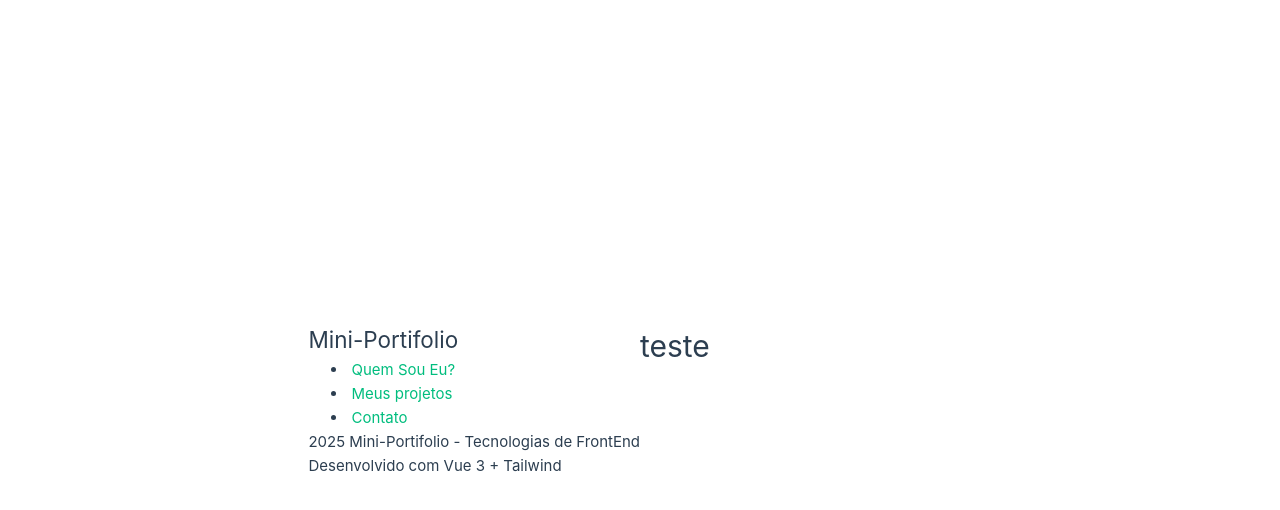
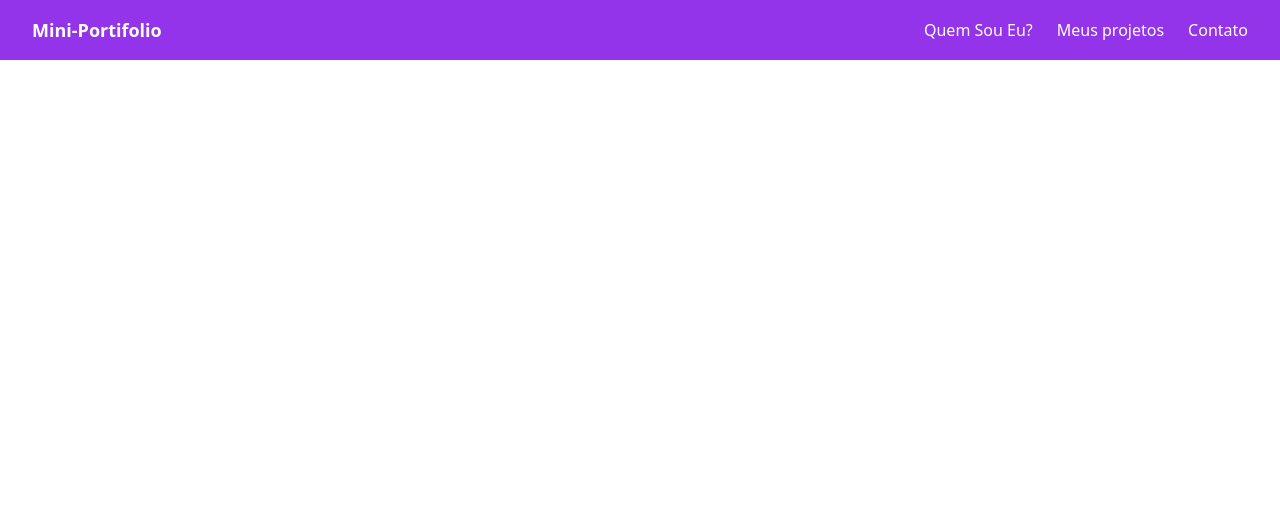
Before and after one commit to takiguchii/Mini-Portifolio, a Vue app in the folder Portifolio/: page / in a window 1280 px wide. Shown: the top 510 px of the page. Built offline with nearby package versions, Linux system fonts and the light colour scheme.

Commit message:
fix: fixing bugs

```diff
--- a/Portifolio/index.html
+++ b/Portifolio/index.html
@@ -5,6 +5,7 @@
     <link rel="icon" href="/favicon.ico">
     <meta name="viewport" content="width=device-width, initial-scale=1.0">
     <title>Vite App</title>
+    <script src="https://cdn.tailwindcss.com"></script>
   </head>
   <body>
     <div id="app"></div>
--- a/Portifolio/src/App.vue
+++ b/Portifolio/src/App.vue
@@ -5,9 +5,4 @@ import Footer from './components/FooterComponent.vue'
 
 <template>
   <Navbar />
-  <h1>
-    teste
-  </h1>
-  <Footer />
-
 </template>
--- a/Portifolio/src/assets/base.css
+++ /dev/null
@@ -1,86 +0,0 @@
-/* color palette from <https://github.com/vuejs/theme> */
-:root {
-  --vt-c-white: #ffffff;
-  --vt-c-white-soft: #f8f8f8;
-  --vt-c-white-mute: #f2f2f2;
-
-  --vt-c-black: #181818;
-  --vt-c-black-soft: #222222;
-  --vt-c-black-mute: #282828;
-
-  --vt-c-indigo: #2c3e50;
-
-  --vt-c-divider-light-1: rgba(60, 60, 60, 0.29);
-  --vt-c-divider-light-2: rgba(60, 60, 60, 0.12);
-  --vt-c-divider-dark-1: rgba(84, 84, 84, 0.65);
-  --vt-c-divider-dark-2: rgba(84, 84, 84, 0.48);
-
-  --vt-c-text-light-1: var(--vt-c-indigo);
-  --vt-c-text-light-2: rgba(60, 60, 60, 0.66);
-  --vt-c-text-dark-1: var(--vt-c-white);
-  --vt-c-text-dark-2: rgba(235, 235, 235, 0.64);
-}
-
-/* semantic color variables for this project */
-:root {
-  --color-background: var(--vt-c-white);
-  --color-background-soft: var(--vt-c-white-soft);
-  --color-background-mute: var(--vt-c-white-mute);
-
-  --color-border: var(--vt-c-divider-light-2);
-  --color-border-hover: var(--vt-c-divider-light-1);
-
-  --color-heading: var(--vt-c-text-light-1);
-  --color-text: var(--vt-c-text-light-1);
-
-  --section-gap: 160px;
-}
-
-@media (prefers-color-scheme: dark) {
-  :root {
-    --color-background: var(--vt-c-black);
-    --color-background-soft: var(--vt-c-black-soft);
-    --color-background-mute: var(--vt-c-black-mute);
-
-    --color-border: var(--vt-c-divider-dark-2);
-    --color-border-hover: var(--vt-c-divider-dark-1);
-
-    --color-heading: var(--vt-c-text-dark-1);
-    --color-text: var(--vt-c-text-dark-2);
-  }
-}
-
-*,
-*::before,
-*::after {
-  box-sizing: border-box;
-  margin: 0;
-  font-weight: normal;
-}
-
-body {
-  min-height: 100vh;
-  color: var(--color-text);
-  background: var(--color-background);
-  transition:
-    color 0.5s,
-    background-color 0.5s;
-  line-height: 1.6;
-  font-family:
-    Inter,
-    -apple-system,
-    BlinkMacSystemFont,
-    'Segoe UI',
-    Roboto,
-    Oxygen,
-    Ubuntu,
-    Cantarell,
-    'Fira Sans',
-    'Droid Sans',
-    'Helvetica Neue',
-    sans-serif;
-  font-size: 15px;
-  text-rendering: optimizeLegibility;
-  -webkit-font-smoothing: antialiased;
-  -moz-osx-font-smoothing: grayscale;
-}
--- a/Portifolio/src/assets/main.css
+++ /dev/null
@@ -1,35 +0,0 @@
-@import './base.css';
-
-#app {
-  max-width: 1280px;
-  margin: 0 auto;
-  padding: 2rem;
-  font-weight: normal;
-}
-
-a,
-.green {
-  text-decoration: none;
-  color: hsla(160, 100%, 37%, 1);
-  transition: 0.4s;
-  padding: 3px;
-}
-
-@media (hover: hover) {
-  a:hover {
-    background-color: hsla(160, 100%, 37%, 0.2);
-  }
-}
-
-@media (min-width: 1024px) {
-  body {
-    display: flex;
-    place-items: center;
-  }
-
-  #app {
-    display: grid;
-    grid-template-columns: 1fr 1fr;
-    padding: 0 2rem;
-  }
-}
--- a/Portifolio/src/components/NavBarComponent.vue
+++ b/Portifolio/src/components/NavBarComponent.vue
@@ -1,9 +1,9 @@
 <template>
-    <nav class="bg-blue-600 text-white py-4 px-8 flex justify-between items-center">
+    <nav class="bg-purple-600 text-white py-4 px-8 flex justify-between items-center">
         <h1 class="text-lg font-bold">Mini-Portifolio</h1>
         <ul class="flex gap-6">
             <li>
-                <router-link to="/" class="hover:underline">Quem Sou Eu? </router-link>
+                <router-link to="/AboutMe" class="hover:underline">Quem Sou Eu? </router-link>
             </li>
             <li>
                 <router-link to=" " class="hover:underline">Meus projetos</router-link>
--- a/Portifolio/src/main.js
+++ b/Portifolio/src/main.js
@@ -1,5 +1,3 @@
-import './assets/main.css'
-
 import { createApp } from 'vue'
 import App from './App.vue'
 import router from './router'
--- a/Portifolio/src/router/index.js
+++ b/Portifolio/src/router/index.js
@@ -8,7 +8,7 @@ const router = createRouter({
   routes: [
     {
       path: '/',
-      name: 'home',
+      name: 'AboutMe',
       component:AboutMeView
     }
     ,
--- a/Portifolio/src/views/AboutMeView.vue
+++ b/Portifolio/src/views/AboutMeView.vue
@@ -1,5 +1,5 @@
 <template>
   <div>
-
+    <h1 class="text-black">Teste</h1>
   </div>
 </template>
--- a/Portifolio/src/views/ContactView.vue
+++ b/Portifolio/src/views/ContactView.vue
@@ -1,5 +1,5 @@
 <template>
     <div>
-
+        <h2> Teste tem nada ainda </h2>
     </div>
 </template>
```
Also changed, not shown: Portifolio/src/assets/logo.svg (deleted).
